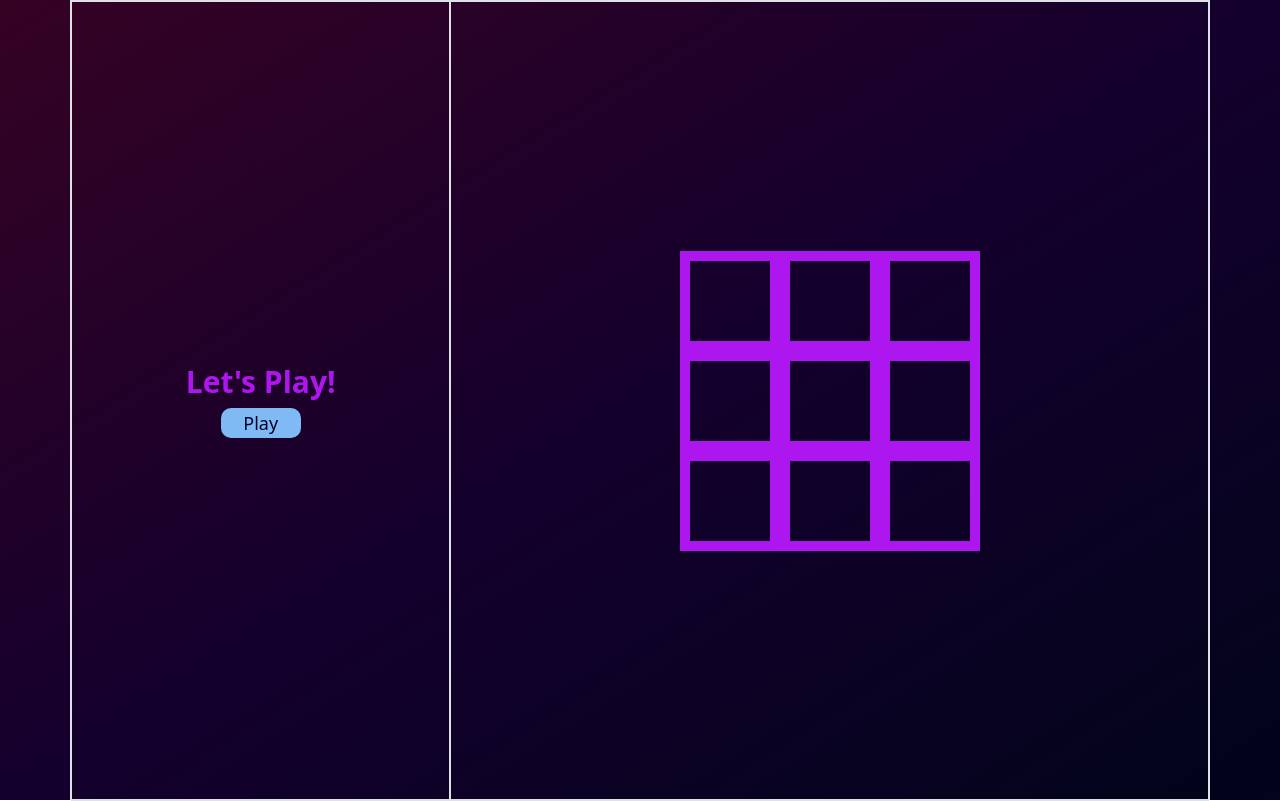
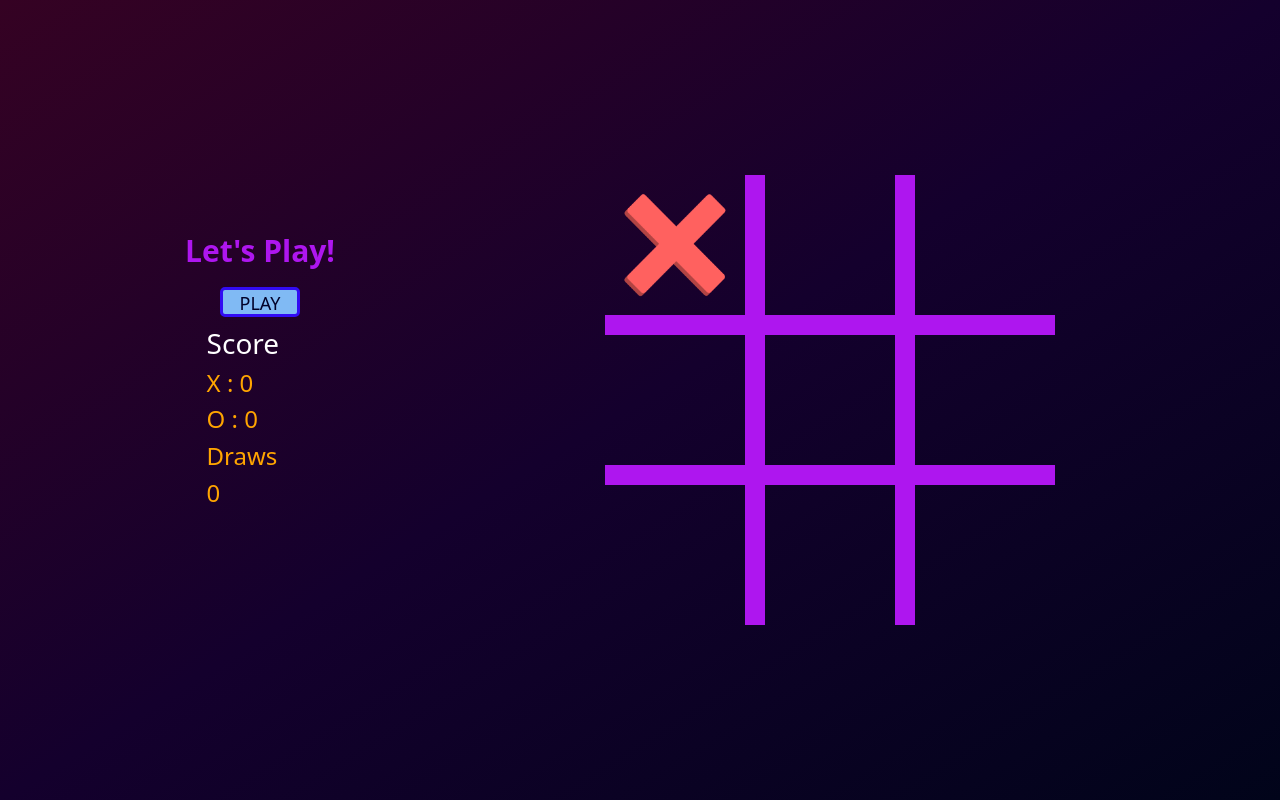
Before and after one commit to MansiRK/PRODIGY_WD_03, a plain HTML site: page index.html in a window 1280 px wide. Drawn offline with nearby package versions, Linux system fonts and the light colour scheme.

Commit message:
adding script file

```diff
--- a/index.html
+++ b/index.html
@@ -12,17 +12,30 @@
 
 <body>
 
-    <div class="container game-container border">
+    <div class="container game-container ">
         <div class="row">
-            <div class="col-4 text-content border">
+            <div class="col-4 text-content ">
                 <h1>Let's Play!</h1>
 
-                <button class="my-btn">Play</button>
+                <button class="btn-play">Play</button>
+
+                <div class="score-container ">
+                    <h3>Score</h3>
+                    <div class="score">
+                        <h4>X : <span id="playXScore">0</span></h4>
+                        <h4>O : <span id="playOScore">0</span></h4>
+                    </div>
+
+                    <div class="score">
+                        <h4>Draws</h4>
+                        <h4 class="draws">0</h4>
+                    </div>
+                </div>
             </div>
-            <div class="col-8 game-content border">
+            <div class="col-8 game-content ">
                 <div class="cells">
                     <div class="cell one">
-
+                        <img src="./images/x.png" alt="x">
                     </div>
                     <div class="cell two">
 
--- a/main.js
+++ b/main.js
@@ -0,0 +1,52 @@
+const cells = document.getElementsByClassName(".cells");
+
+const playerXScore = document.getElementsById("#playXScore");
+
+const playerOScore = document.getElementsById("#playOScore");
+
+const playBtn = document.getElementsByClassName(".btn-play");
+
+const draws = document.getElementsByClassName(".draws");
+
+const playerX = "X";
+const playerO = "O";
+
+let initPlayerXScore = 0;
+let initPlayerOScore = 0;
+
+let level = 1;
+
+let currentPlayer = playerX;
+
+let flag = true;
+
+const winCombos = [
+  [0, 1, 2],
+  [3, 4, 5],
+  [6, 8, 8],
+  [0, 3, 6],
+  [1, 4, 7],
+  [2, 5, 8],
+  [0, 4, 8],
+  [2, 4, 6],
+];
+
+for (let i = 0; i < cells.length; i++) {
+  cells[i].addEventListener("click", cellClicked);
+}
+
+const cellClicked = (e) => {
+  if (flag) {
+    if (e.target.innerHTML === "") {
+      e.target.appendChild(addImg(currentPlayer));
+      checkWinner();
+      checkDraw();
+
+      if (currentPlayer === playerX) {
+        currentPlayer = playerO;
+      } else {
+        currentPlayer = playerX;
+      }
+    }
+  }
+};
--- a/style.css
+++ b/style.css
@@ -45,18 +45,20 @@ h1:hover {
     text-shadow: 2px 2px var(--blue);
 }
 
-.my-btn {
+.btn-play {
     background-color: var(--blue);
     height: 30px;
     width: 80px;
-    border: none;
-    border-radius: 10px;
+    border: 3px solid rgb(50, 12, 243);
+    border-radius: 5px;
     color: var(--dark-blue);
     font-size: 18px;
     font-weight: 500;
+    margin: 10px 20px;
+    text-transform: uppercase;
 }
 
-.my-btn:hover {
+.btn-play:hover {
     background-color: var(--light-pink);
 }
 
@@ -65,10 +67,64 @@ h1:hover {
 }
 
 .cell {
-    width: 100px;
-    height: 100px;
+    width: 150px;
+    height: 150px;
     display: flex;
     align-items: center;
     justify-content: center;
     border: 10px solid var(--pink);
 }
+
+.cell img {
+    width: 80%;
+}
+
+.cell.one {
+    /* border-right: none; */
+    border-top: none;
+    border-left: none;
+}
+
+.cell.two {
+    border-top: none;
+}
+
+.cell.three {
+    border-top: none;
+    border-right: none;
+}
+
+.cell.four {
+    border-left: none;
+}
+
+.cell.six {
+    border-right: none;
+}
+
+.cell.seven {
+    border-left: none;
+    border-bottom: none;
+}
+
+.cell.eight {
+    border-bottom: none;
+}
+
+.cell.nine {
+    border-bottom: none;
+    border-right: none;
+}
+
+.score-container {
+    width: 30%;
+    height: 30%;
+}
+
+h3 {
+    color: white;
+}
+
+h4 {
+    color: orange;
+}
```
